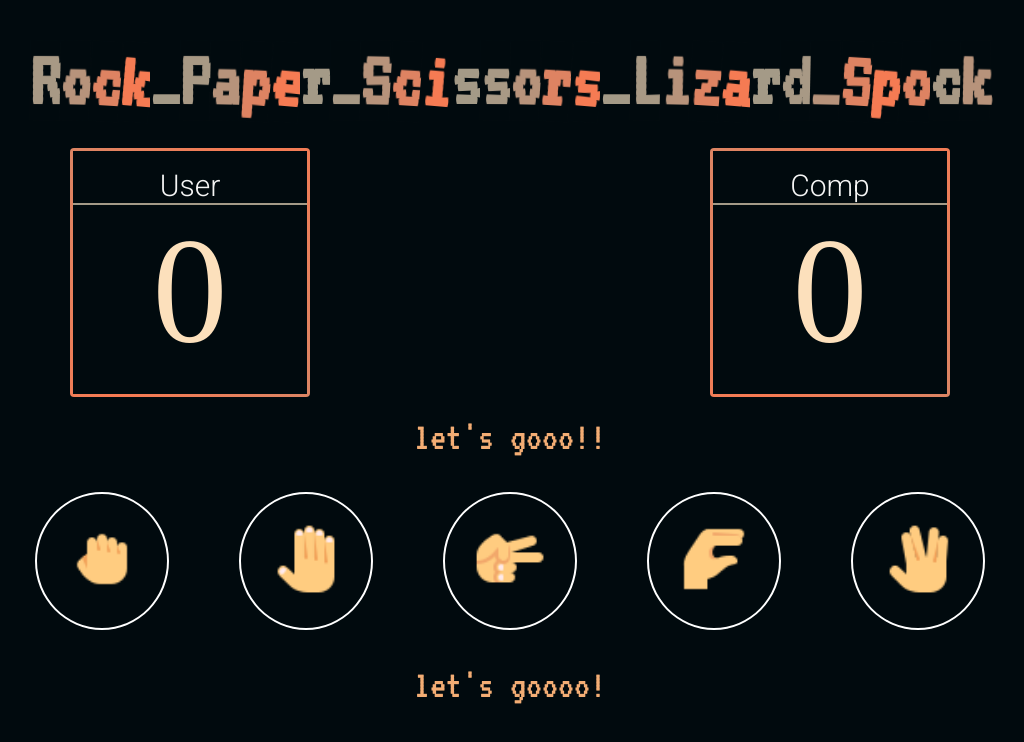
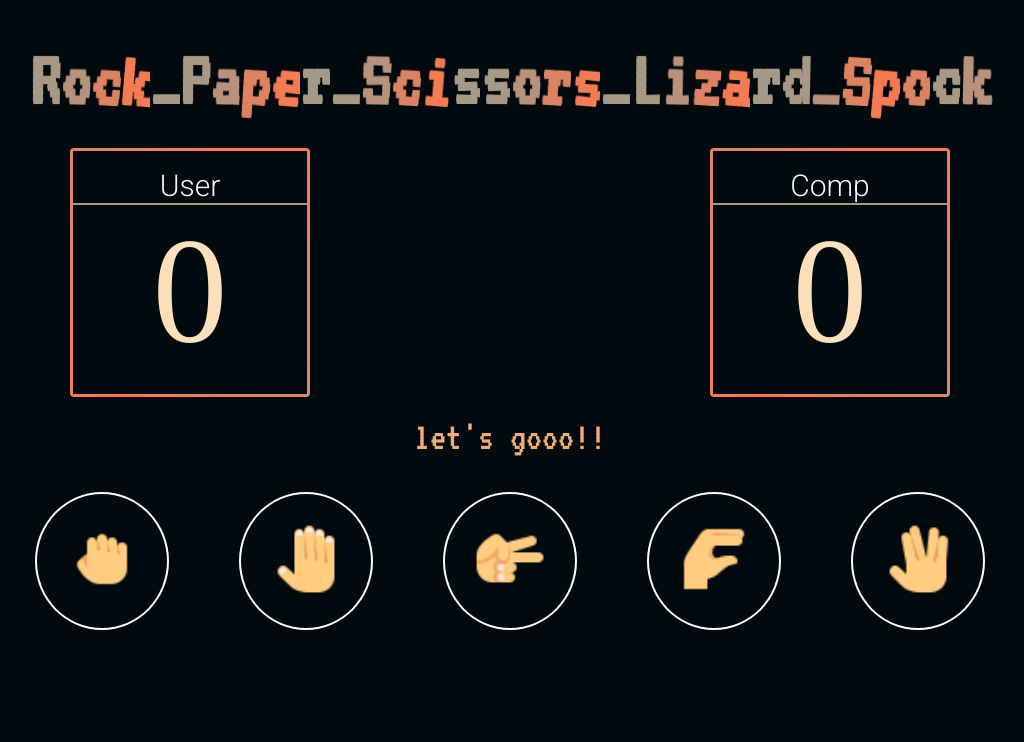
Before and after one commit to divya1467/LizardSpock, a plain HTML site: page index.html in a window 1280 px wide. Shown: the whole page, without its empty margins (130-1154 px from the left). Drawn offline with Linux system fonts and the light colour scheme.

Commit message:
Update index.html

```diff
--- a/index.html
+++ b/index.html
@@ -86,7 +86,7 @@
     </div>
     </div>
 
-    <div class="rule">let's goooo!</div>
+    <div class="rule"></div>
 <script src="app.js"></script>
 </body>
 </html>
```
